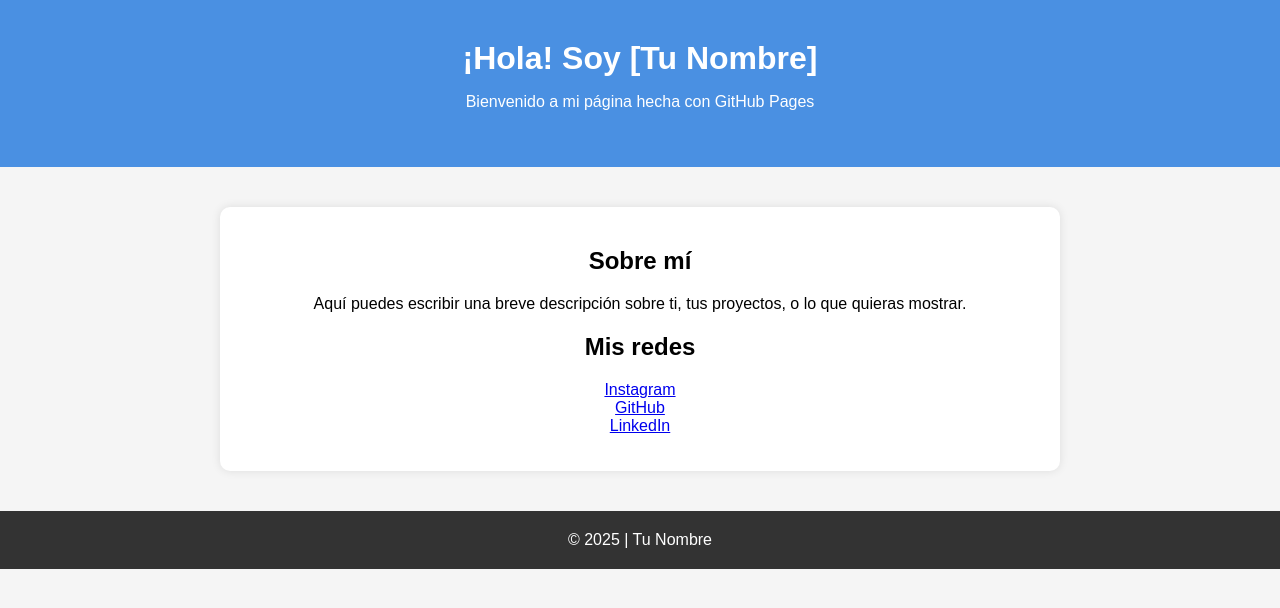
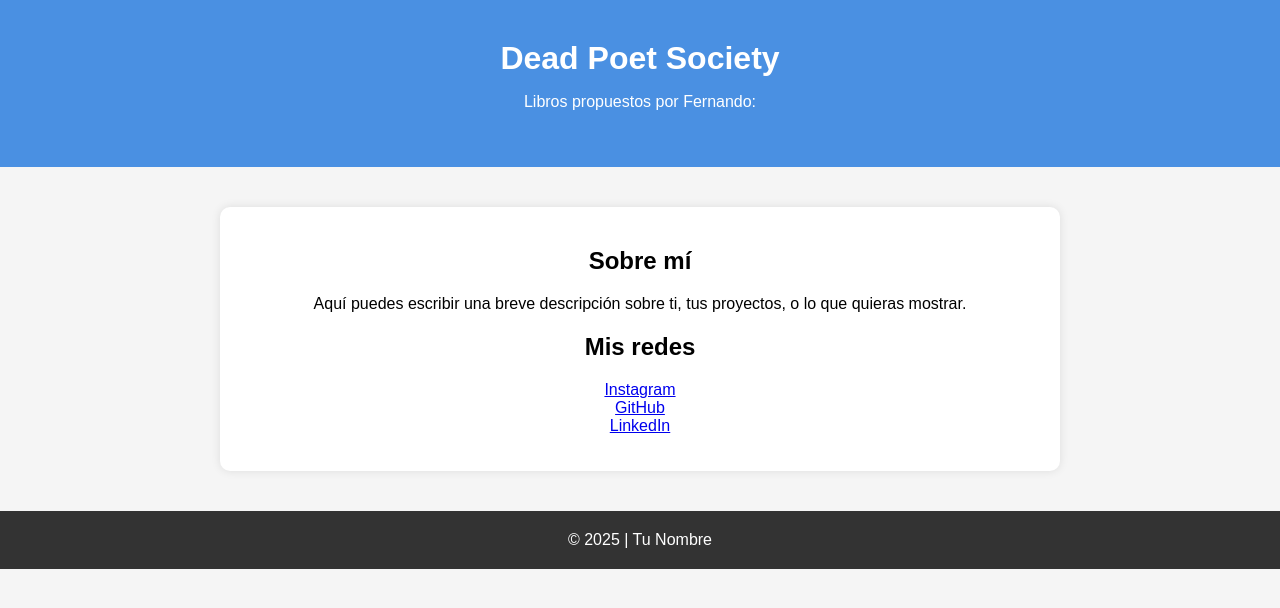
Before and after one commit to DPS-Fernando150290/DPS-Fernando150290.github.io, a plain HTML site: page index.html in a window 1280 px wide. Drawn offline with Linux system fonts and the light colour scheme.

Commit message:
Update index.html

```diff
--- a/index.html
+++ b/index.html
@@ -3,7 +3,7 @@
 <head>
   <meta charset="UTF-8">
   <meta name="viewport" content="width=device-width, initial-scale=1.0">
-  <title>Mi Página Personal</title>
+  <title>Propuestas Fernando</title>
   <style>
     body {
       font-family: Arial, sans-serif;
@@ -43,8 +43,8 @@
 <body>
 
 <header>
-  <h1>¡Hola! Soy [Tu Nombre]</h1>
-  <p>Bienvenido a mi página hecha con GitHub Pages</p>
+  <h1>Dead Poet Society</h1>
+  <p>Libros propuestos por Fernando:</p>
 </header>
 
 <section>
```
